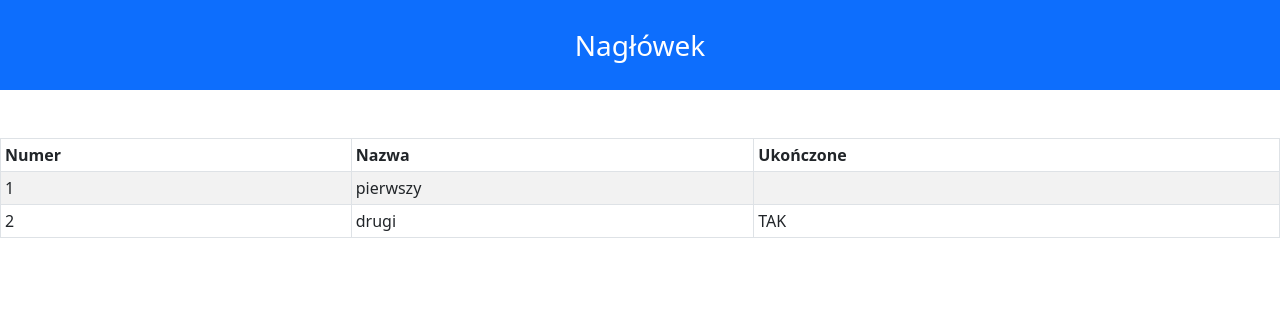
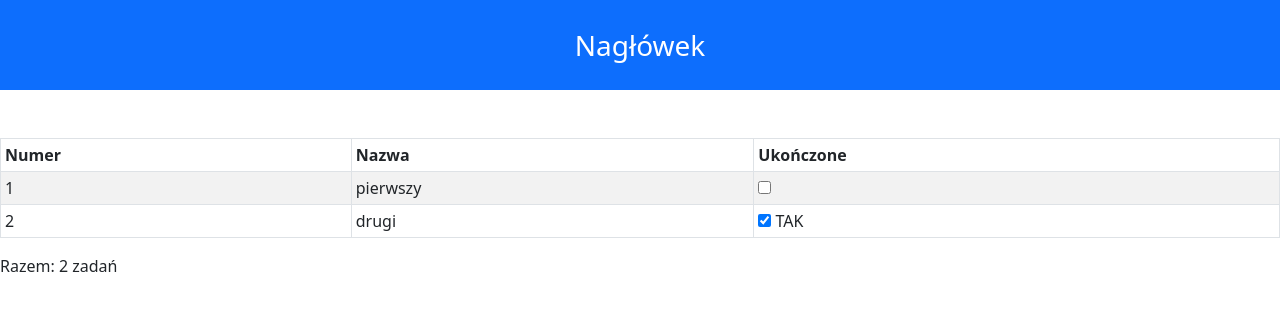
Before and after one commit to lukaszmn/szkolenie-angular, an Angular app in the folder todo/: page / in a window 1280 px wide. Shown: the top 310 px of the page. Built offline with nearby package versions, Linux system fonts and the light colour scheme.

Commit message:
checkbox + count

```diff
--- a/todo/src/app/app.component.html
+++ b/todo/src/app/app.component.html
@@ -14,7 +14,10 @@
     <tr *ngFor="let item of list.list; let i = index">
       <td>{{i+1}}</td>
       <td>{{item.task}}</td>
-      <td>{{item.complete ? 'TAK' : ''}}</td>
+      <td>
+        <input type="checkbox" [(ngModel)]="item.complete" />
+        {{item.complete ? 'TAK' : ''}}
+      </td>
       <!-- <td [ngSwitch]="item.complete">
         <span *ngSwitchCase="true">TAK</span>
         <span *ngSwitchDefault> </span>
@@ -22,3 +25,5 @@
     </tr>
   </tbody>
 </table>
+
+<p>Razem: {{ itemCount() }} zadań</p>
--- a/todo/src/app/app.component.ts
+++ b/todo/src/app/app.component.ts
@@ -11,4 +11,8 @@ export class AppComponent {
 
   list = new TodoList();
 
+  itemCount(): number {
+    return this.list.list.length;
+  }
+
 }
--- a/todo/src/app/app.module.ts
+++ b/todo/src/app/app.module.ts
@@ -2,13 +2,15 @@ import { NgModule } from '@angular/core';
 import { BrowserModule } from '@angular/platform-browser';
 
 import { AppComponent } from './app.component';
+import { FormsModule } from '@angular/forms';
 
 @NgModule({
   declarations: [
     AppComponent
   ],
   imports: [
-    BrowserModule
+    BrowserModule,
+    FormsModule,
   ],
   providers: [],
   bootstrap: [AppComponent]
```
